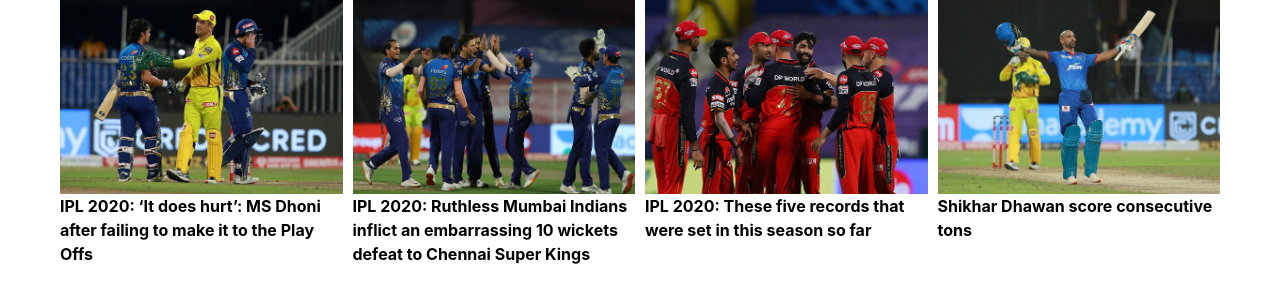
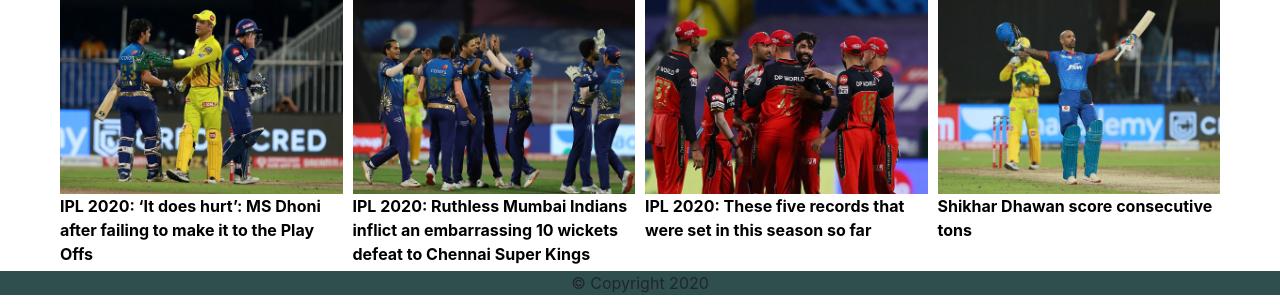
Before and after one commit to Nimra-Haider/web_S1, a PHP site: page / in a window 1280 px wide. Shown: the part 3476-3783 px from the top of the page. Before the commit the page ends 3740 px from the top, so only its background shows below. Run offline with PHP 8.4, Linux system fonts and the light colour scheme.

Commit message:
3rd commit

```diff
--- a/CSS/styles.css
+++ b/CSS/styles.css
@@ -131,3 +131,15 @@ a{
 {
     width: 25%;
 }
+
+.site-info
+{
+    color:white;
+}
+
+footer
+{
+    background-color: darkslategray;
+    text-align: center;
+    margin-bottom: 12px;
+}
--- a/home.html
+++ b/home.html
@@ -439,7 +439,9 @@
                                     </div>
                                 </section>
 
-
+       <!--Footer-->
+       <footer>&copy; Copyright 2020
+       </footer>
 
 
 </body>
```
